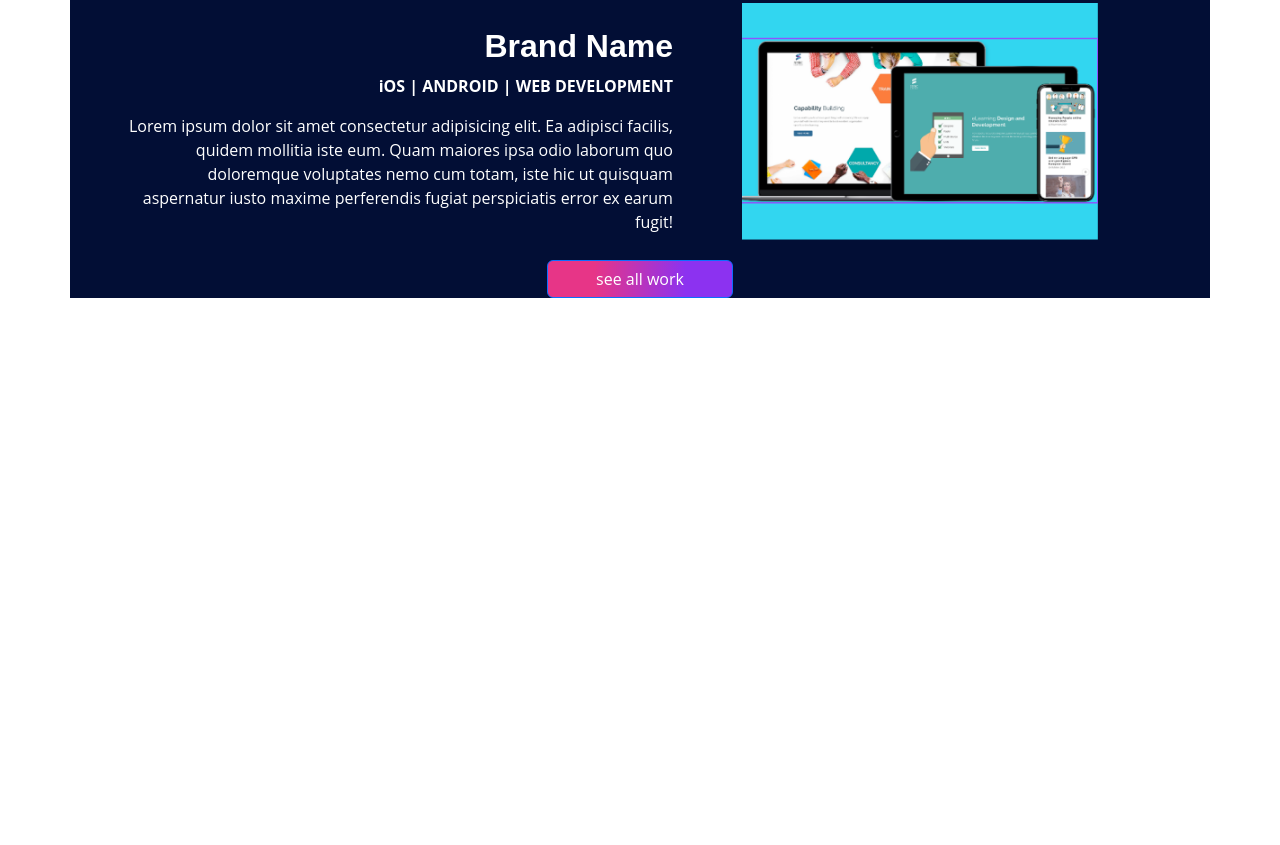
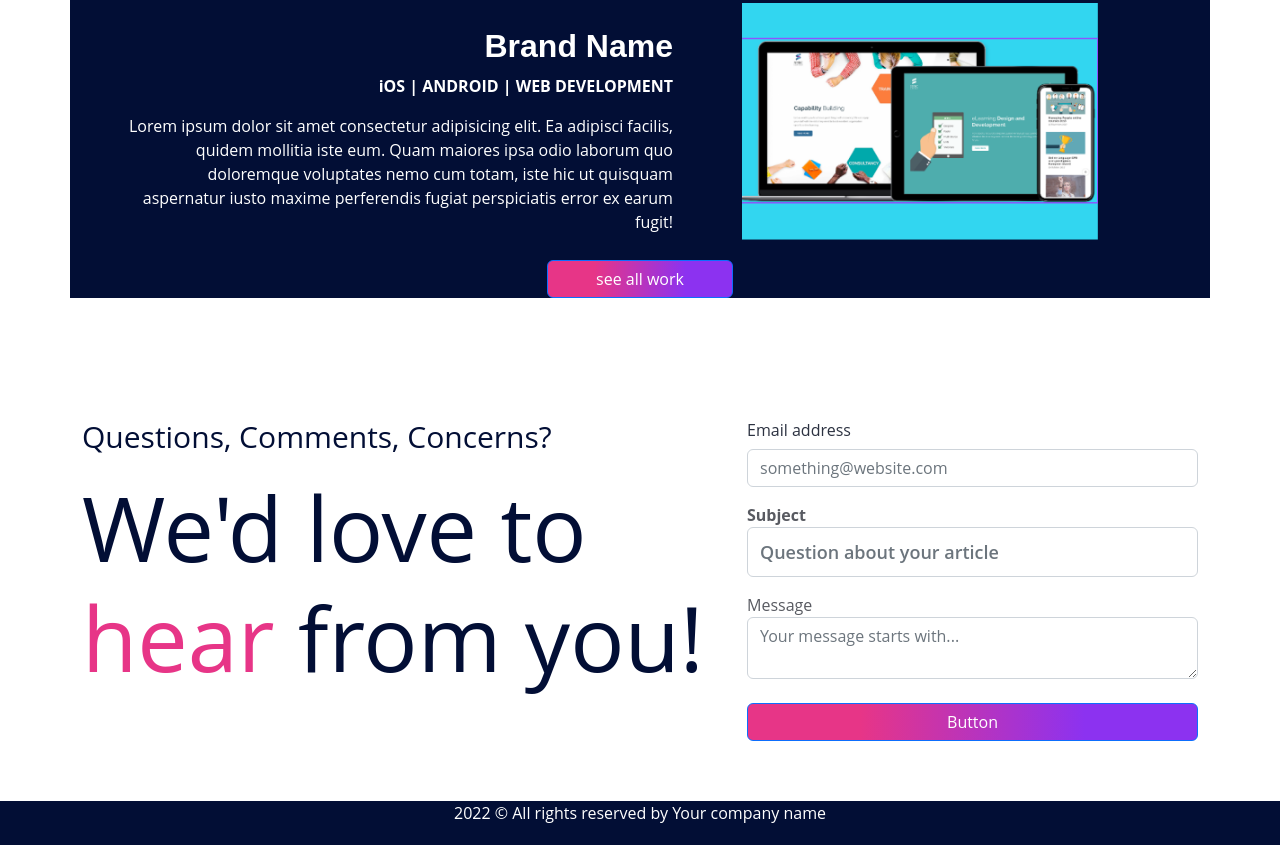
Before and after one commit to Afifahzv/Grup1-FP3, a plain HTML site: page index.html in a window 1280 px wide. Shown: the part 1189-2034 px from the top of the page. Before the commit the page ends 1547 px from the top, so only its background shows below. Drawn offline with Linux system fonts and the light colour scheme.

Commit message:
menambahkan Contact & Newsletter dan footer

```diff
--- a/assets/css/style.css
+++ b/assets/css/style.css
@@ -130,3 +130,63 @@ section {
 .details .content p:last-child {
   margin-bottom: 0;
 }
+
+
+/* CSS dev Desti */
+.text-desti-1 {
+  font-style: "basic";
+  font-weight: 400;
+  font-size: 30px;
+  line-height: 38px;
+  color: #020E35;
+}
+
+.text-desti-2 {
+  font-style: "basic";
+  font-weight: 400;
+  font-size: 90px;
+  line-height: 110px;
+  color: #020E35;
+}
+
+.text-desti-3 {
+  color: #E73587;
+}
+
+.form-label {
+  font-style: "basic";
+  font-weight: 400;
+  font-size: 16px;
+  line-height: 22px;
+  color: #2C3241;
+}
+
+.form-label-2 {
+  font-style: "WorkSans";
+  font-size: 16px;
+  line-height: 22px;
+}
+
+.form-control-2 {
+  font-style: "Basic";
+  font-weight: 600;
+  font-size: 18px;
+  line-height: 36px;
+  color: #2C3241;
+}
+
+.btn {
+  background: linear-gradient(
+                90deg,
+                #e73587 0%,
+                #e73587 25%,
+                #8c32f0 75%,
+                #8c32f0 100%
+              );
+}
+
+footer {
+  background-color: #020E35;
+}
+
+/* Akhir CSS dev Desti */
--- a/index.html
+++ b/index.html
@@ -279,7 +279,67 @@
     </main>
     <!-- End #main -->
 
-    <!-- ======= Footer ======= -->
+    <!-- ======= Contact & Newsletter dan Footer ======= -->
+
+    <section>
+      <div class="container">
+        <div class="row">
+          <div class="col-lg-7">
+            <p class="text-desti-1">Questions, Comments, Concerns?</p>
+            <p class="text-desti-2">
+              We'd love to <span class="text-desti-3">hear</span> from you!
+            </p>
+          </div>
+
+          <div class="col-lg-5">
+            <form>
+              <div class="mb-3">
+                <label for="exampleInputEmail1" class="form-label"
+                  >Email address</label
+                >
+                <input
+                  type="email"
+                  class="form-control"
+                  id="exampleInputEmail1"
+                  aria-describedby="emailHelp"
+                  placeholder="something@website.com"
+                />
+              </div>
+              <div class="mb-3">
+                <label for="exampleInputPassword1" class="form-label-2"
+                  ><strong>Subject</strong></label
+                >
+                <input
+                  type="password"
+                  class="form-control form-control-2"
+                  id="exampleInputPassword1"
+                  placeholder="Question about your article"
+                />
+              </div>
+              <div class="form-group">
+                <label for="pesan">Message</label>
+                <textarea
+                  name="pesan"
+                  id="pesan"
+                  class="form-control"
+                  placeholder="Your message starts with..."
+                ></textarea>
+              </div>
+              <br />
+              <div class="d-grid gap-2">
+                <button class="btn btn-primary" type="button">Button</button>
+              </div>
+            </form>
+          </div>
+        </div>
+      </div>
+    </section>
+
+    <footer class="text-white text-center pb-1">
+      <p class="footer">2022 &copy; All rights reserved by Your company name</p>
+    </footer>
+
+    <!-- ==== Akhir Contact & Newsletter dan Footer ==== -->
 
     <!-- Vendor JS Files -->
     <script src="assets/vendor/aos/aos.js"></script>
```
